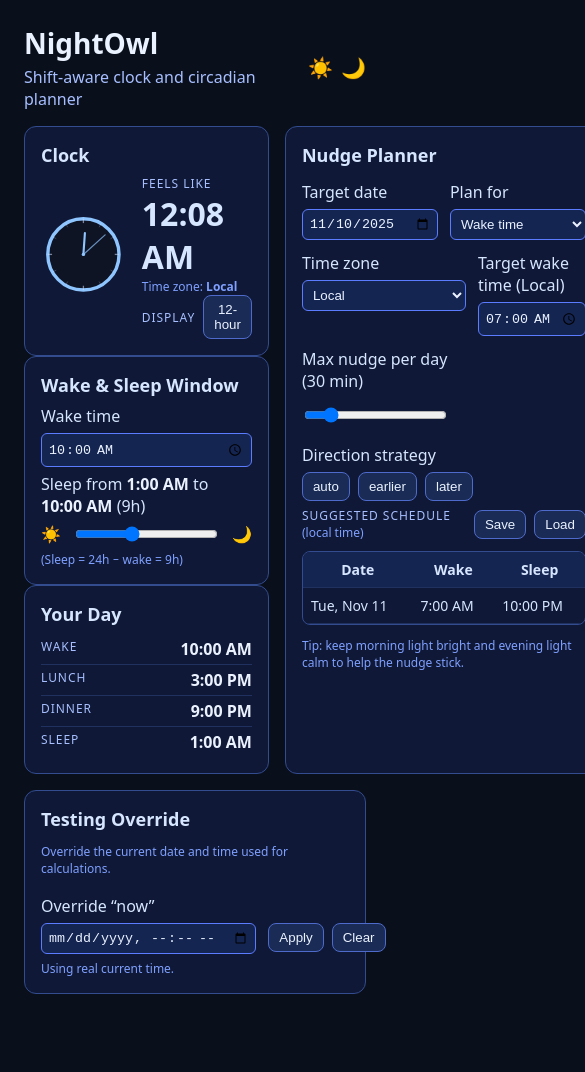
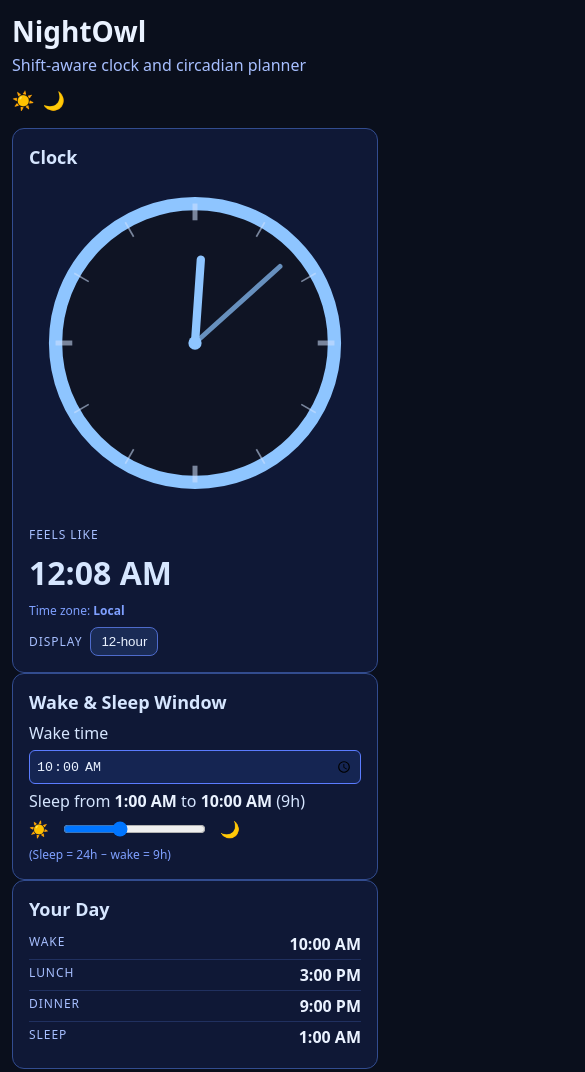
Before and after one commit to AceOfThumbs/NightOwl, a plain HTML site: page index.html in a window 390 px wide. Shown: the top 1072 px of the page, 585 px wide, since content can reach past the window. Before the commit the page ends 1018 px from the top, so only its background shows below. Drawn offline with Linux system fonts and the light colour scheme.

Commit message:
Improve responsiveness and planner interactions

```diff
--- a/nightowl.css
+++ b/nightowl.css
@@ -27,7 +27,8 @@ body{margin:0;background:var(--bg);color:var(--ink);font-family:system-ui,Segoe
 .sub{font-size:12px;color:#7FA0FF}
 .strong{font-weight:600;color:#EAF2FF}
 .big{font-size:32px;font-weight:600}
-.btn{border:1px solid var(--accent);background:var(--btn);color:#EAF2FF;border-radius:8px;padding:6px 10px;cursor:pointer}
+.btn{border:1px solid var(--accent);background:var(--btn);color:#EAF2FF;border-radius:8px;padding:6px 10px;cursor:pointer;transition:background-color .2s,border-color .2s,color .2s}
+.btn--active,.btn[aria-pressed="true"]{background:var(--accent);border-color:var(--accent);color:#0b1224;}
 .btn.primary{background:var(--primary);color:#000;border:none}
 input,select,textarea{background:#152552;border:1px solid #5b7cff;color:#EAF2FF;border-radius:6px;padding:6px}
 textarea{width:100%;height:160px}
@@ -42,3 +43,18 @@ textarea{width:100%;height:160px}
 .panel{margin-top:10px;padding:12px;border:1px dashed var(--accent);border-radius:8px;background:#101a34}
 .hidden{display:none}
 #overrideCard{margin-top:16px}
+
+@media (max-width:900px){
+  .container{padding:16px}
+  .grid{grid-template-columns:1fr}
+  .col{min-width:0}
+  .grid2{grid-template-columns:1fr}
+  .clock-grid{grid-template-columns:1fr;gap:12px}
+  .clock-meta{display:flex;flex-direction:column;align-items:flex-start;gap:8px}
+}
+
+@media (max-width:600px){
+  .header{flex-direction:column;align-items:flex-start;gap:12px}
+  .icon-row{font-size:18px}
+  .container{padding:12px}
+}
--- a/nightowl.js
+++ b/nightowl.js
@@ -33,9 +33,19 @@
   const formatCompactDate=(d)=>d.toLocaleDateString(undefined,{weekday:'short',month:'short',day:'numeric'});
   const modDay=(n)=>((n%MINUTES_IN_DAY)+MINUTES_IN_DAY)%MINUTES_IN_DAY;
 
+  const FORMATTER_BASE_OPTIONS=Object.freeze({hour12:false,hour:'2-digit',minute:'2-digit'});
+  const formatterCache=new Map();
+  function getFormatterForTZ(tz){
+    const key=tz||'local';
+    if(!formatterCache.has(key)){
+      const options=key==='local'?{...FORMATTER_BASE_OPTIONS}:{...FORMATTER_BASE_OPTIONS,timeZone:key};
+      formatterCache.set(key,new Intl.DateTimeFormat('en-GB',options));
+    }
+    return formatterCache.get(key);
+  }
   function wallMinutesAt(date,tz){
-    const fmt={hour12:false,hour:'2-digit',minute:'2-digit'};
-    const parts=new Intl.DateTimeFormat('en-GB', tz==='local'?fmt:{...fmt,timeZone:tz}).formatToParts(date);
+    const formatter=getFormatterForTZ(tz);
+    const parts=formatter.formatToParts(date);
     const h=Number(parts.find(p=>p.type==='hour')?.value||'0');
     const m=Number(parts.find(p=>p.type==='minute')?.value||'0');
     return modDay(h*60+m);
@@ -99,6 +109,7 @@
   const dailyStep=$('dailyStep');
   const dailyStepLabel=$('dailyStepLabel');
   const planBody=$('planBody');
+  const dirButtons=Array.from(document.querySelectorAll('[data-dir]'));
   const yourDay=$('yourDay');
   const analogClock=$('analogClock');
   const saveBtn=$('saveBtn');
@@ -179,6 +190,16 @@
     updateOverrideUI();
     render();
     return true;
+  }
+
+  function updateDirectionButtons(){
+    if(dirButtons.length===0) return;
+    dirButtons.forEach(btn=>{
+      const value=btn.getAttribute('data-dir');
+      const isActive=value===state.direction;
+      btn.classList.toggle('btn--active',isActive);
+      btn.setAttribute('aria-pressed',String(isActive));
+    });
   }
 
   // ---------- persistence ----------
@@ -386,6 +407,8 @@
         planBody.appendChild(tr);
       });
     }
+
+    updateDirectionButtons();
   }
 
   function drawClock(svgEl,minutes){
@@ -430,7 +453,18 @@
   if(timeZone) timeZone.addEventListener('change',e=>{state.timeZone=e.target.value;tzLabel.textContent=state.timeZone==='local'?'Local':state.timeZone;state.startDate=todayAsYYYYMMDD();save();render()});
   if(targetTime) targetTime.addEventListener('input',e=>{state.targetTime=e.target.value;state.startDate=todayAsYYYYMMDD();save();render()});
   if(dailyStep) dailyStep.addEventListener('input',e=>{state.dailyStep=clamp(Number(e.target.value),5,240);dailyStepLabel.textContent=String(state.dailyStep);state.startDate=todayAsYYYYMMDD();save();render()});
-  document.querySelectorAll('[data-dir]').forEach(btn=>btn.addEventListener('click',()=>{state.direction=btn.getAttribute('data-dir');state.startDate=todayAsYYYYMMDD();save();render()}));
+  dirButtons.forEach(btn=>{
+    btn.setAttribute('aria-pressed','false');
+    btn.setAttribute('type','button');
+    btn.addEventListener('click',()=>{
+      const value=btn.getAttribute('data-dir');
+      if(!value) return;
+      state.direction=value;
+      state.startDate=todayAsYYYYMMDD();
+      save();
+      render();
+    });
+  });
 
   if(saveBtn){
     saveBtn.addEventListener('click',()=>{
```
